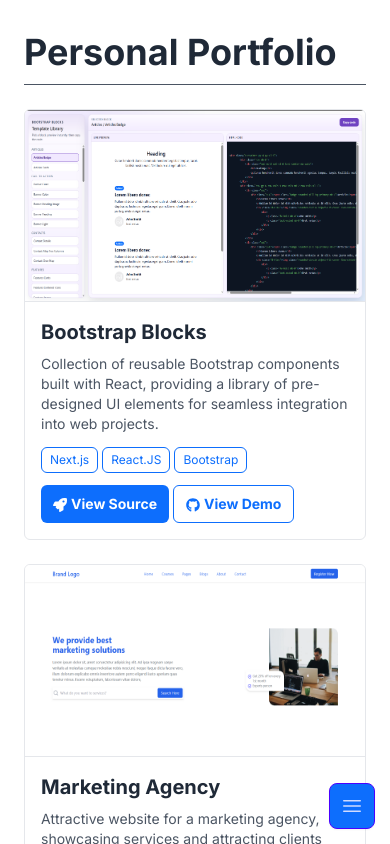
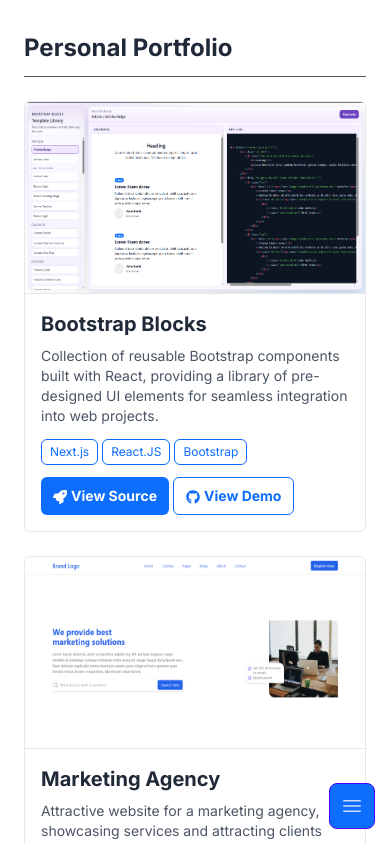
Before and after one commit to ssakib4040/nextjs-portfolio, a Next.js app: page /personal-portfolio in a window 390 px wide. Shown: the top 844 px of the page. Built offline with nearby package versions, Linux system fonts and the light colour scheme.

Commit message:
feat: update heading styles across multiple pages for improved responsiveness

```diff
--- a/app/contact/page.tsx
+++ b/app/contact/page.tsx
@@ -61,7 +61,7 @@ export default function page() {
       <div className="max-w-4xl w-full">
         {/* Header Section */}
         <div className="text-center mb-12">
-          <h1 className="text-4xl md:text-5xl font-bold text-gray-800 mb-3">
+          <h1 className="lg:text-4xl text-3xl md:text-5xl font-bold text-gray-800 mb-3">
             Get In Touch
           </h1>
           <p className="text-lg text-gray-600">
--- a/app/npm-package/page.tsx
+++ b/app/npm-package/page.tsx
@@ -12,7 +12,9 @@ export const metadata: Metadata = {
 export default function page() {
   return (
     <div className="lg:px-8 lg:py-12 px-6 py-8">
-      <h1 className=" text-4xl font-bold text-gray-800 ">NPM Package</h1>
+      <h1 className="lg:text-4xl text-2xl font-bold text-gray-800 ">
+        NPM Package
+      </h1>
       <hr className="my-3 border-gray-600" />
 
       {/* grid with 4 card */}
--- a/app/personal-portfolio/page.tsx
+++ b/app/personal-portfolio/page.tsx
@@ -12,7 +12,9 @@ export const metadata: Metadata = {
 export default function page() {
   return (
     <div className="lg:px-8 lg:py-12 px-6 py-8">
-      <h1 className=" text-4xl font-bold text-gray-800 ">Personal Portfolio</h1>
+      <h1 className="lg:text-4xl text-2xl font-bold text-gray-800 ">
+        Personal Portfolio
+      </h1>
       <hr className="my-3 border-gray-600" />
 
       {/* grid with 4 card */}
--- a/app/professional-portfolio/page.tsx
+++ b/app/professional-portfolio/page.tsx
@@ -25,7 +25,7 @@ export default function ProfessionalPage() {
 
   return (
     <div className="lg:px-8 lg:py-12 px-6 py-8">
-      <h1 className=" text-4xl font-bold text-gray-800 ">
+      <h1 className="lg:text-4xl text-2xl font-bold text-gray-800 ">
         Professional Portfolio
       </h1>
       <hr className="my-3 border-gray-600" />
--- a/app/resume/page.tsx
+++ b/app/resume/page.tsx
@@ -87,7 +87,7 @@ export default function Resume() {
   return (
     <div className="lg:px-8 lg:py-12 px-6 py-8">
       {/* Header */}
-      <h1 className="text-4xl font-bold text-gray-800">Resume</h1>
+      <h1 className="lg:text-4xl text-2xl font-bold text-gray-800">Resume</h1>
       <hr className="my-3 border-gray-600 mb-6" />
 
       {/* Professional Summary Section */}
```
